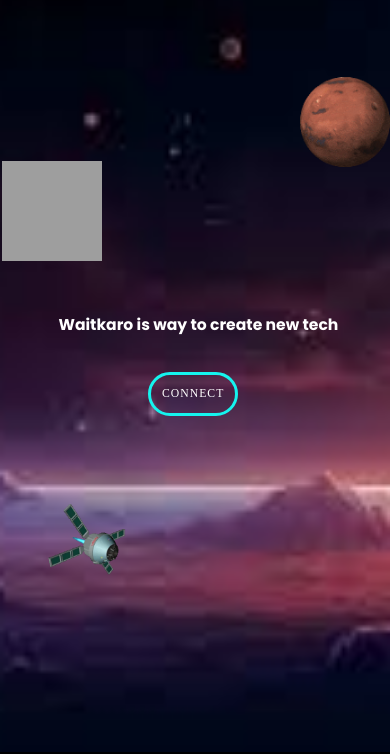
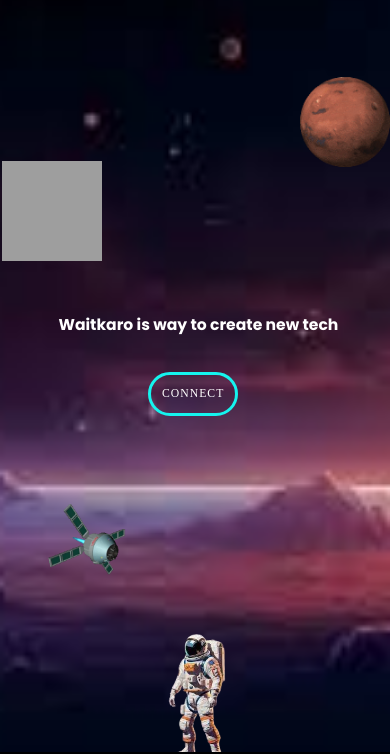
Before and after one commit to arpit-mhnty/newproject, a plain HTML site: page index.html in a window 390 px wide. Shown: the part 92-846 px from the top of the page. Drawn offline with nearby package versions, Linux system fonts and the light colour scheme; grey boxes are pictures that could not be loaded; files whose address does not match are found by name.

Commit message:
Update style.css

```diff
--- a/style.css
+++ b/style.css
@@ -635,7 +635,7 @@ background-size: cover;
 left: 0;
 margin-left: 100px;
 bottom: 0;
-background: url(img/download__1_-removebg-preview.png);
+background: url(download__1_-removebg-preview.png);
 width: 200px;
 z-index: 1;
 height: 200px;
@@ -799,7 +799,7 @@ font-size: 2vw;
   left: 0;
   margin-left: 120px;
   bottom: 0;
-  background: url(img/download__1_-removebg-preview.png);
+  background: url(download__1_-removebg-preview.png);
   width: 150px;
   z-index: 1;
   height: 130px;
```
